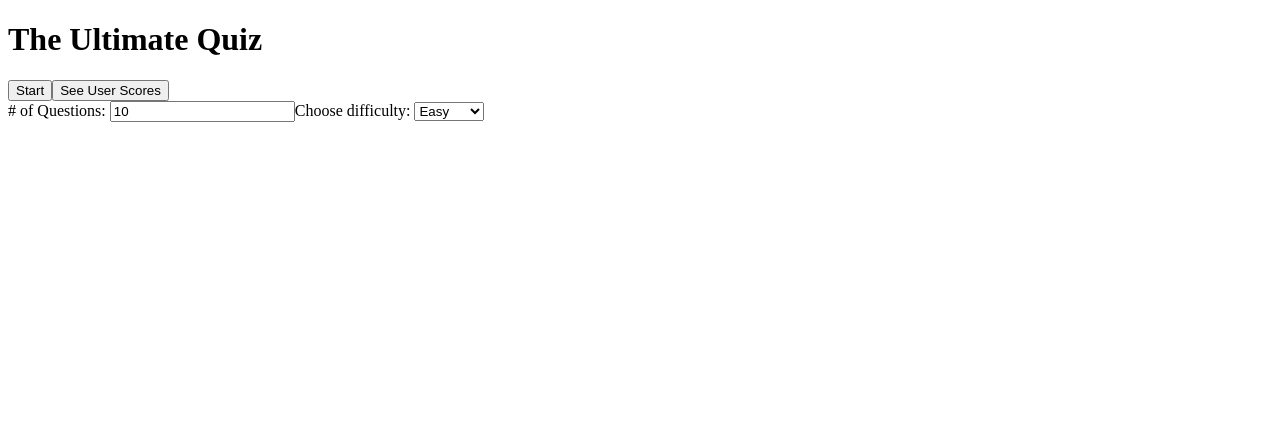
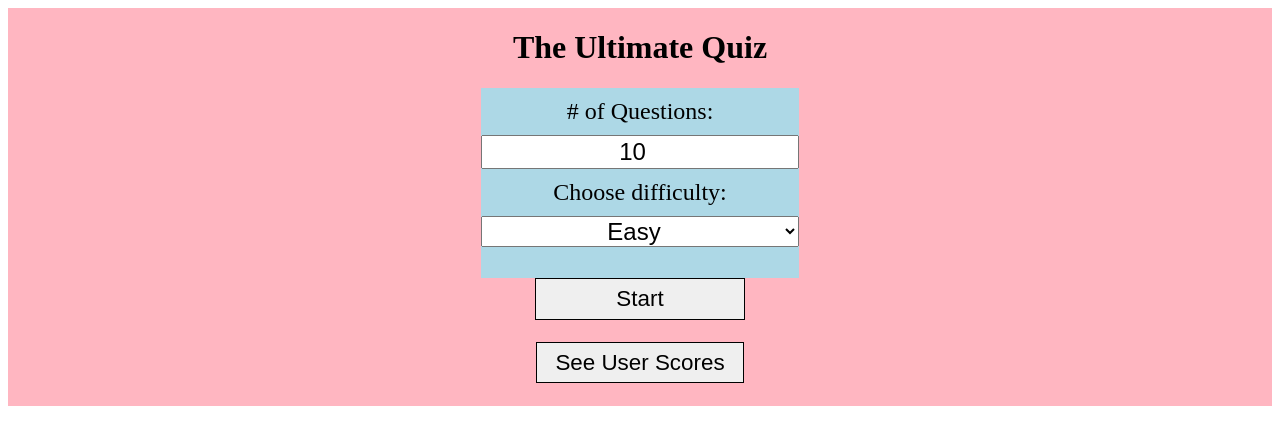
Before and after one commit to isaiahsilvani/projects-argus, a React (Create React App) app in the folder quiz-app/: page / in a window 1280 px wide. Shown: the top 444 px of the page. Built offline with nearby package versions, Linux system fonts and the light colour scheme.

Commit message:
close user scores on start

```diff
--- a/quiz-app/package.json
+++ b/quiz-app/package.json
@@ -3,6 +3,8 @@
   "version": "0.1.0",
   "private": true,
   "dependencies": {
+    "@emotion/core": "^11.0.0",
+    "@emotion/styled": "^11.3.0",
     "@testing-library/jest-dom": "^5.12.0",
     "@testing-library/react": "^11.2.7",
     "@testing-library/user-event": "^12.8.3",
--- a/quiz-app/src/App.tsx
+++ b/quiz-app/src/App.tsx
@@ -11,8 +11,47 @@ import QuizSettings from './components/QuizSettings/QuizSettings';
 import UserInput from './components/UserInput/UserInput';
 import UserScoreList from './components/UserScoreList/UserScoreList';
 
+import styled from '@emotion/styled'
+
+const Background = styled.div`
+  background-color: lightpink;
+  display: flex;
+  justify-content: center;
+  flex-direction: column;
+  align-items: center;
+`
 
 
+const Button = styled.button`
+  font-size: 1.4em;
+  padding: 0.3em 0.8em;
+  margin-bottom: 1em;
+  border: 1px solid black;
+  &:hover{
+    color: white;
+    background-color: darkgrey;
+    cursor: pointer;
+  }
+  &:active{
+    background-color: #2E2E2E
+  }
+`
+
+const StartButton = styled.button`
+  font-size: 1.4em;
+  padding: 0.3em 0.8em;
+  width: 9.4em;
+  margin-bottom: 1em;
+  border: 1px solid black;
+  &:hover{
+    color: white;
+    background-color: darkgrey;
+    cursor: pointer;
+  }
+  &:active{
+    background-color: #2E2E2E
+  }
+`
 
 function App() {
   // set up action creators for state management
@@ -42,6 +81,7 @@ function App() {
     setUserAnswers([])
     setScore(0)
     setUserClicked(false)
+    setSeeUserScores(false)
 
     const data = fetchQuizQuestions(settings.amount, settings.difficulty)
     .then((recievedData) => {
@@ -79,21 +119,24 @@ function App() {
   // display start button only if gameover == true or user is at last question
   // only show score if gameover is not true
   return (
-    <div className="App">
+    <Background>
+
+
         <h1>The Ultimate Quiz</h1>
         {questionsState.length === 0 || userAnswersState.length === TOTAL_QUESTIONS ? (
           <>
           {userAnswersState.length === TOTAL_QUESTIONS && (<h2>Game Over</h2>)}
           {!loadingState && (
             <>
-                      <button className="start" onClick={gameoverState ? startQuiz : resetQuiz}>
+              {gameoverState && <QuizSettings />}
+              <StartButton className="start" onClick={gameoverState ? startQuiz : resetQuiz}>
                 {gameoverState ? "Start" : "Reset"}
-          </button>
-          <button onClick={() => setSeeUserScores(!seeUserScores)}>
+              </StartButton>
+              <Button onClick={() => setSeeUserScores(!seeUserScores)}>
                 {seeUserScores ? 'Close User Scores' : 'See User Scores'}
-          </button>
+              </Button>
               {(!gameoverState && !loadingState) && <UserInput/>}
-          {gameoverState && <QuizSettings />}
+
             </>
           )}
           </>
@@ -114,7 +157,7 @@ function App() {
         {seeUserScores && (
           <UserScoreList/>
         )}
-    </div>
+      </Background>
   );
 }
 
--- a/quiz-app/src/components/QuizSettings/QuizSettings.tsx
+++ b/quiz-app/src/components/QuizSettings/QuizSettings.tsx
@@ -3,6 +3,30 @@ import { Difficulty } from '../../services/questions-api'
 import { useSelector, useDispatch } from 'react-redux'
 import { bindActionCreators } from 'redux';
 import { actionCreators } from '../../state';
+import styled from '@emotion/styled'
+
+const Settings = styled.div`
+  background-color: lightblue;
+  display: flex;
+  flex-direction: column;
+  text-align: center;
+  font-size: 1.5em;
+`
+
+const Label = styled.label`
+  margin: 10px;
+`
+
+const Input = styled.input`
+  font-size: 1em;
+  text-align: center;
+`
+
+const Select = styled.select`
+  font-size: 1em;
+  text-align: center;
+  margin-bottom: 1.3em;
+`
 
 const QuizSettings = () => {
     // here are the settings in state
@@ -29,9 +53,9 @@ const QuizSettings = () => {
     // onChange, trigger state storage
     return (
       <div className="quiz-settings">
-
-        <label># of Questions: </label>
-        <input
+        <Settings>
+          <Label># of Questions: </Label>
+          <Input
             type="number"
             id="quiznum"
             name="question-num"
@@ -40,12 +64,13 @@ const QuizSettings = () => {
             handleAmount(parseInt(e.target.value))}
             />
 
-        <label>Choose difficulty: </label>
-        <select name="difficulty-setting" id="difficulty-setting" onChange={e => handleDifficulty(e.target.value)}>
+          <Label>Choose difficulty: </Label>
+          <Select name="difficulty-setting" id="difficulty-setting" onChange={e => handleDifficulty(e.target.value)}>
               <option value={Difficulty.EASY}>Easy</option>
               <option value={Difficulty.MEDIUM}>Medium</option>
               <option value={Difficulty.HARD}>Hard</option>
-        </select>
+          </Select>
+        </Settings>
       </div>
     );
 }
--- a/quiz-app/src/components/UserScoreList/UserScoreList.tsx
+++ b/quiz-app/src/components/UserScoreList/UserScoreList.tsx
@@ -3,6 +3,32 @@ import * as userscore_api from '../../services/userscore-api'
 import { bindActionCreators } from 'redux';
 import { actionCreators } from '../../state/';
 import { useSelector, useDispatch } from 'react-redux'
+import styled from '@emotion/styled'
+
+const UserScores = styled.div`
+  padding: 10px;
+  background-color: lightblue;
+  display: flex;
+  text-align: center;
+  flex-direction: column;
+  justify-content: center;
+`
+
+const Td = styled.td`
+  margin: 20em;
+  font-size: 1.3em;
+  padding: 0.3em 1em;
+`
+
+const Table = styled.table`
+  border: 1px solid black;
+`
+
+const Thead = styled.thead`
+  font-size: 1.3em;
+  font-weight: 800;
+  letter-spacing: 0.1em;
+`
 
 const UserScoreList = () => {
     const dispatch = useDispatch()
@@ -22,25 +48,28 @@ const UserScoreList = () => {
 
     return (
       <div className="userscores-list">
-        <h5>User Scores</h5>
-        <table>
-          <thead>
+        <UserScores>
+        <h2>User Scores</h2>
+        <Table>
+          <Thead>
             <tr>
-              <td>Username</td>
-              <td>Score</td>
-              <td>Difficulty</td>
+              <Td>Username</Td>
+              <Td>Score</Td>
+              <Td>Difficulty</Td>
             </tr>
-          </thead>
+          </Thead>
           <tbody>
+            {userScores.length === 0 && <p>Loading...</p>}
             {userScores.map((userscore: any, idx: string) => (
               <tr key={idx}>
-                <td>{userscore.username}</td>
-                <td>{userscore.score}</td>
-                <td>{userscore.difficulty}</td>
+                <Td>{userscore.username}</Td>
+                <Td>{userscore.score}</Td>
+                <Td>{userscore.difficulty}</Td>
               </tr>
             ))}
           </tbody>
-        </table>
+        </Table>
+        </UserScores>
       </div>
     );
 }
```
Also changed, not shown: 1 other file (tests, documents, lock files or other folders). Lines whose indentation alone changed are shown as unchanged.
